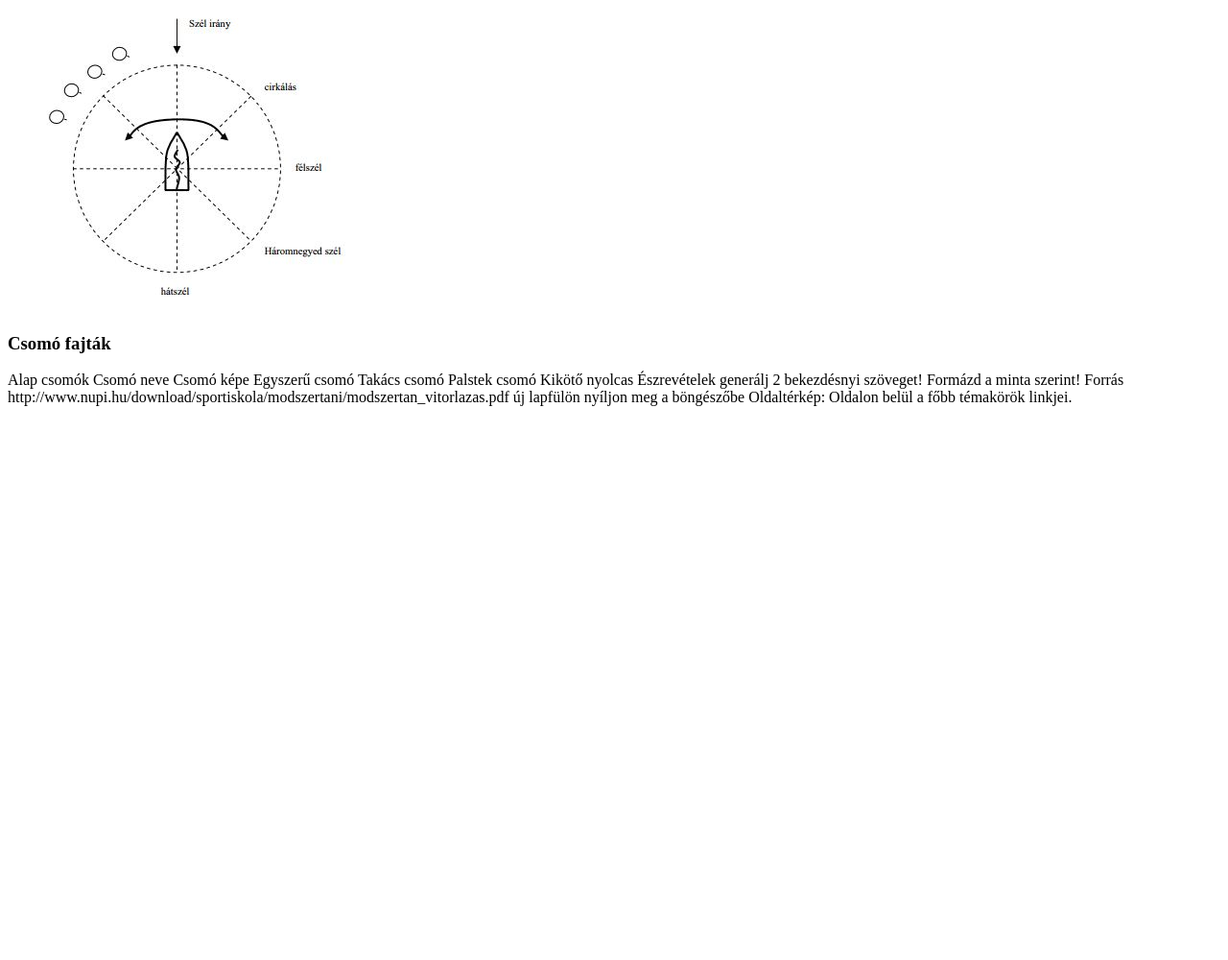
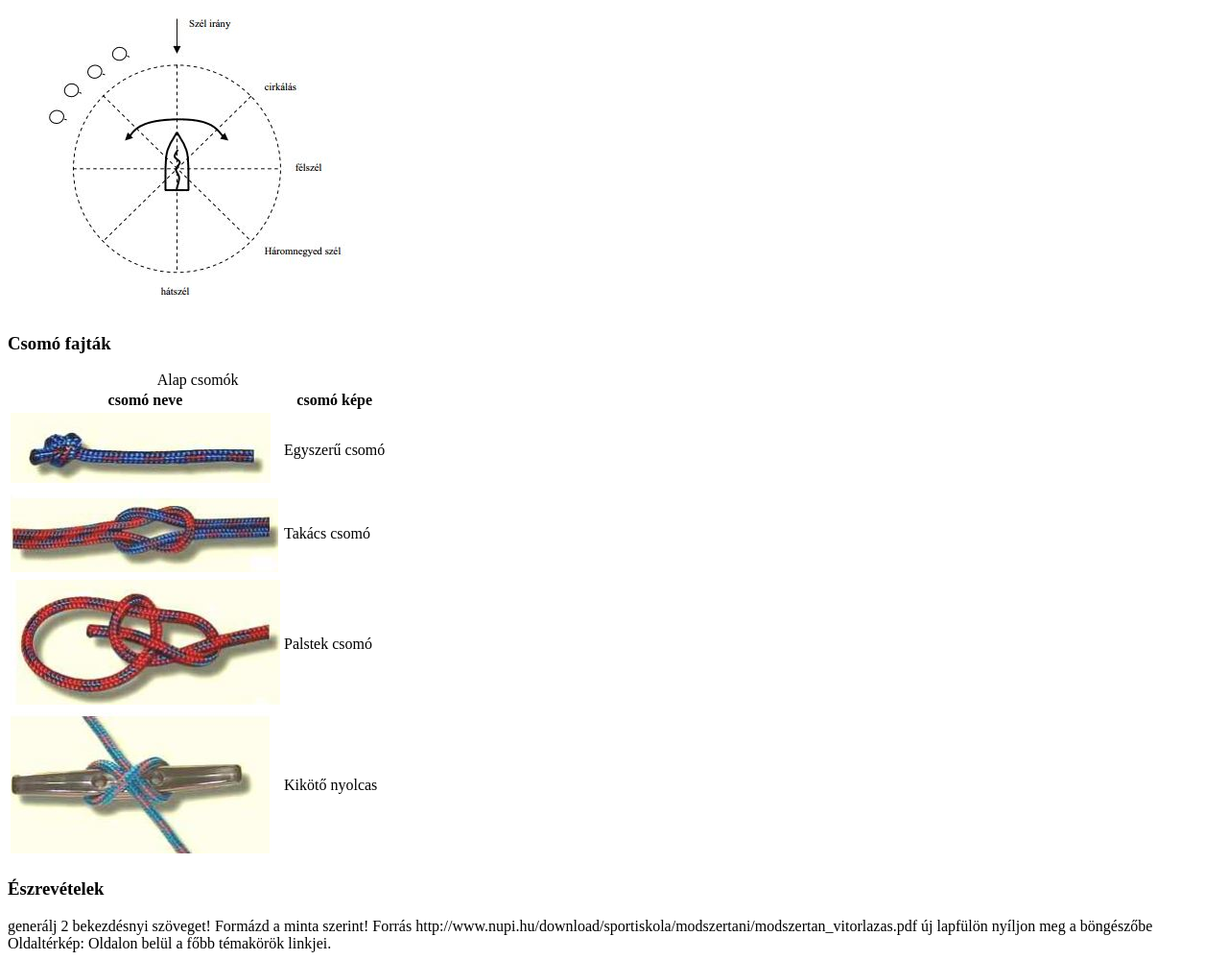
Before and after one commit to Zalesz/Orai-Munka240913, a plain HTML site: page 0906ElsoOraiMunka/vitorlás-20210914/index2.html in a window 1280 px wide. Shown: the part 615-1615 px from the top of the page at 96% size. Before the commit the page ends 1046 px from the top, so only its background shows below. Drawn offline with Linux system fonts and the light colour scheme.

Commit message:
táblázat kész

```diff
--- a/0906ElsoOraiMunka/vitorlás-20210914/index2.html
+++ b/0906ElsoOraiMunka/vitorlás-20210914/index2.html
@@ -40,15 +40,39 @@
 <img src="forrás/szelirany.JPG" alt="szelirany">
 
 <h3>Csomó fajták</h3>
+<table>
+    <caption>Alap csomók</caption>
+    <tr>
+        <th>csomó neve</th>
+        <th>csomó képe</th>
+    </tr>
+    <tr>
+        <td>
+<img src="forrás/ecsomo.JPG" alt="Egyszerű csomó">            </img>
+        </td>
+        <td>Egyszerű csomó</td>
+    </tr>
+    <tr>
+        <td>
+<img src="forrás/tcsomo.JPG" alt="Takács csomó">            </img>
+        </td>
+        <td>Takács csomó</td>
+    </tr>
+    <tr>
+        <td>
+<img src="forrás/pcsomo.JPG" alt="Palstek csomó">            </img>
+        </td>
+        <td>Palstek csomó</td>
+    </tr>
+    <tr>
+        <td>
+<img src="forrás/knyolcas.JPG" alt="Kikötő nyolcas">            </img>
+        </td>
+        <td>Kikötő nyolcas</td>
+    </tr>
+</table>
 
-Alap csomók
-Csomó neve	Csomó képe
-Egyszerű csomó
-Takács csomó
-Palstek csomó
-Kikötő nyolcas
-
-Észrevételek
+<h3>Észrevételek</h3>
 
 generálj 2 bekezdésnyi szöveget! Formázd a minta szerint!
 
```
